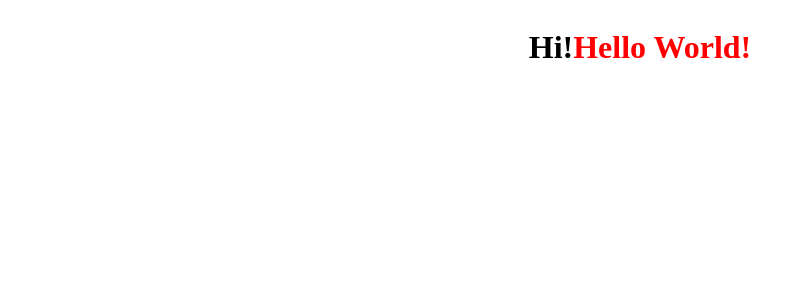
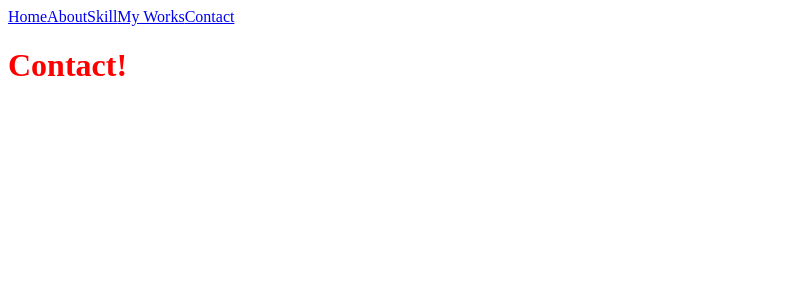
Before and after one commit to WenNingz/vue-portofolio, a Vue app: page /contact in a window 1280 px wide. Shown: the top 300 px of the page, without its empty margins (0-804 px from the left). Built offline with nearby package versions, Linux system fonts and the light colour scheme.

Commit message:
Setup: Add pages and router

```diff
--- a/package.json
+++ b/package.json
@@ -8,7 +8,7 @@
     "build": "npm-run-all build:dev build:lint",
     "build:dev": "webpack-dev-server --config build/webpack.config.dev.js",
     "build:js": "webpack --config build/webpack.config.dev.js",
-    "build:lint": "eslint --ext .js,.vue src --fix",
+    "build:lint": "eslint --fix --ext .js,.vue src",
     "deploy:resources": "copy index.html dist\\index.html"
   },
   "keywords": [],
@@ -23,6 +23,7 @@
     "babel-eslint": "^8.2.6",
     "babel-loader": "^7.1.5",
     "babel-preset-env": "^1.7.0",
+    "copy-webpack-plugin": "^4.5.2",
     "css-loader": "^1.0.0",
     "eslint": "^5.3.0",
     "eslint-config-standard": "^11.0.0",
@@ -33,6 +34,7 @@
     "eslint-plugin-standard": "^3.1.0",
     "eslint-plugin-vue": "^4.7.1",
     "html-webpack-plugin": "^3.2.0",
+    "mini-css-extract-plugin": "^0.4.1",
     "npm-run-all": "^4.1.3",
     "raw-loader": "^0.5.1",
     "vue-loader": "^15.2.6",
--- a/src/App.vue
+++ b/src/App.vue
@@ -1,17 +1,18 @@
 <template>
-  <div class="full-width center-content">
-    <h1>Hi!</h1>
-    <vc-hello name="World" />
+  <div>
+    <router-link to="/">Home</router-link>
+    <router-link to="/about">About</router-link>
+    <router-link to="/skills">Skill</router-link>
+    <router-link to="/portfolio">My Works</router-link>
+    <router-link to="/contact">Contact</router-link>
+    <router-view></router-view>
   </div>
 </template>
 
 <script>
 
-import Hello from './components/Hello.vue'
-
 export default {
   components: {
-    [Hello.name]: Hello
   }
 }
 
--- /dev/null
+++ b/src/pages/About.vue
@@ -0,0 +1,16 @@
+<template>
+  <h1>About!</h1>
+</template>
+
+<script>
+
+export default {
+  name: 'About'
+}
+
+</script>
+<style scoped>
+h1 {
+  color: red
+}
+</style>
--- /dev/null
+++ b/src/pages/Contact.vue
@@ -0,0 +1,16 @@
+<template>
+  <h1>Contact!</h1>
+</template>
+
+<script>
+
+export default {
+  name: 'Contact',
+}
+
+</script>
+<style scoped>
+h1 {
+  color: red
+}
+</style>
--- /dev/null
+++ b/src/pages/Home.vue
@@ -0,0 +1,16 @@
+<template>
+  <h1>Home!</h1>
+</template>
+
+<script>
+
+export default {
+  name: 'Home',
+}
+
+</script>
+<style scoped>
+h1 {
+  color: red
+}
+</style>
--- /dev/null
+++ b/src/pages/Portofolio.vue
@@ -0,0 +1,16 @@
+<template>
+  <h1>Portofolio!</h1>
+</template>
+
+<script>
+
+export default {
+  name: 'Portofolio',
+}
+
+</script>
+<style scoped>
+h1 {
+  color: red
+}
+</style>
--- /dev/null
+++ b/src/pages/Skill.vue
@@ -0,0 +1,16 @@
+<template>
+  <h1>Skill!</h1>
+</template>
+
+<script>
+
+export default {
+  name: 'Skill',
+}
+
+</script>
+<style scoped>
+h1 {
+  color: red
+}
+</style>
--- a/src/router/router.js
+++ b/src/router/router.js
@@ -1,39 +1,40 @@
 import Vue from 'vue'
 import Router from 'vue-router'
-import Home from 'app/components/home/home'
-// import About from '@/components/About'
-// import Skill from '@/components/Skill'
-// import Portofolio from '@/components/Portofolio'
-// import Contact from '@/components/Contact'
+import Home from '@/pages/Home'
+import About from '@/pages/About'
+import Skill from '@/pages/Skill'
+import Portofolio from '@/pages/Portofolio'
+import Contact from '@/pages/Contact'
 
 Vue.use(Router)
 
 export default new Router({
+  mode: 'history',
   routes: [
     {
       path: '/',
       name: 'Home',
       component: Home
     },
-    // {
-    //   path: '/about',
-    //   name: 'About',
-    //   component: About
-    // },
-    // {
-    //   path: '/skills',
-    //   name: 'Skill',
-    //   component: Skill
-    // },
-    // {
-    //   path: '/portfolio',
-    //   name: 'My Works',
-    //   component: Portofolio
-    // },
-    // {
-    //   path: '/contact',
-    //   name: 'Contact',
-    //   component: Contact
-    // }
+    {
+      path: '/about',
+      name: 'About',
+      component: About
+    },
+    {
+      path: '/skills',
+      name: 'Skill',
+      component: Skill
+    },
+    {
+      path: '/portfolio',
+      name: 'My Works',
+      component: Portofolio
+    },
+    {
+      path: '/contact',
+      name: 'Contact',
+      component: Contact
+    }
   ]
 })
```
Also changed, not shown: src/main.js (+6 -2 lines), .eslintrc.js, src/components/Hello.vue (line endings or trailing spaces), 2 other files (tests, documents, lock files or other folders).
